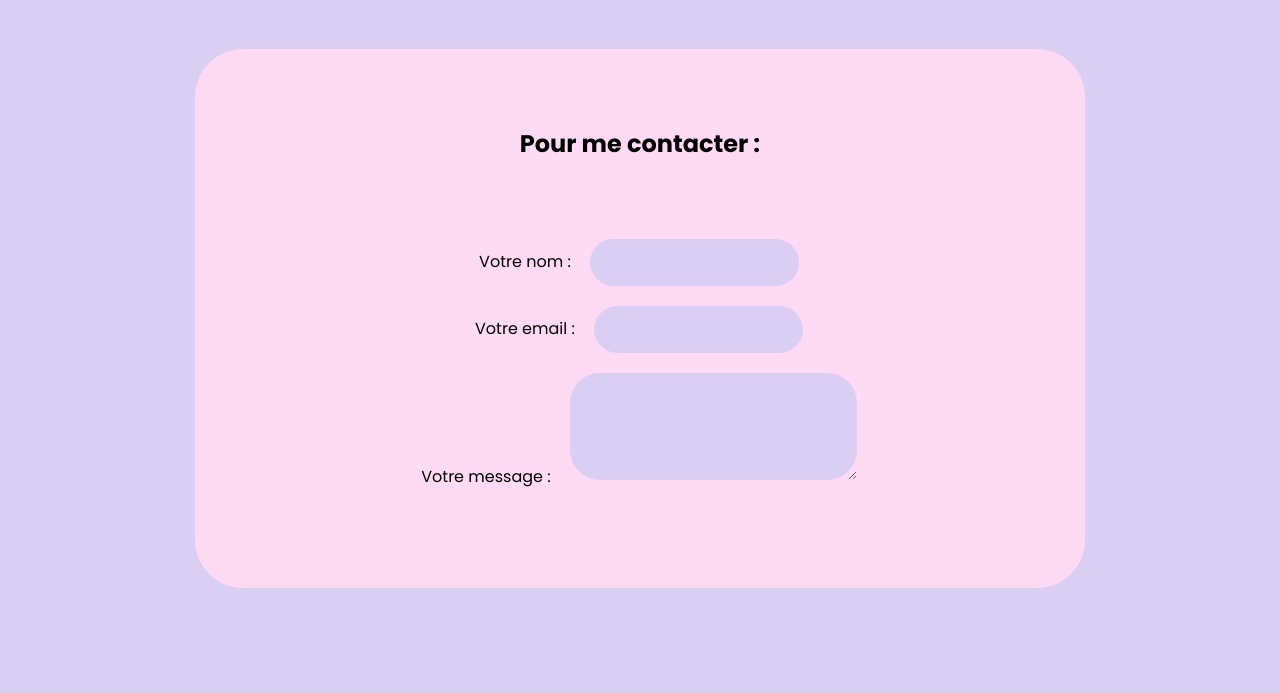
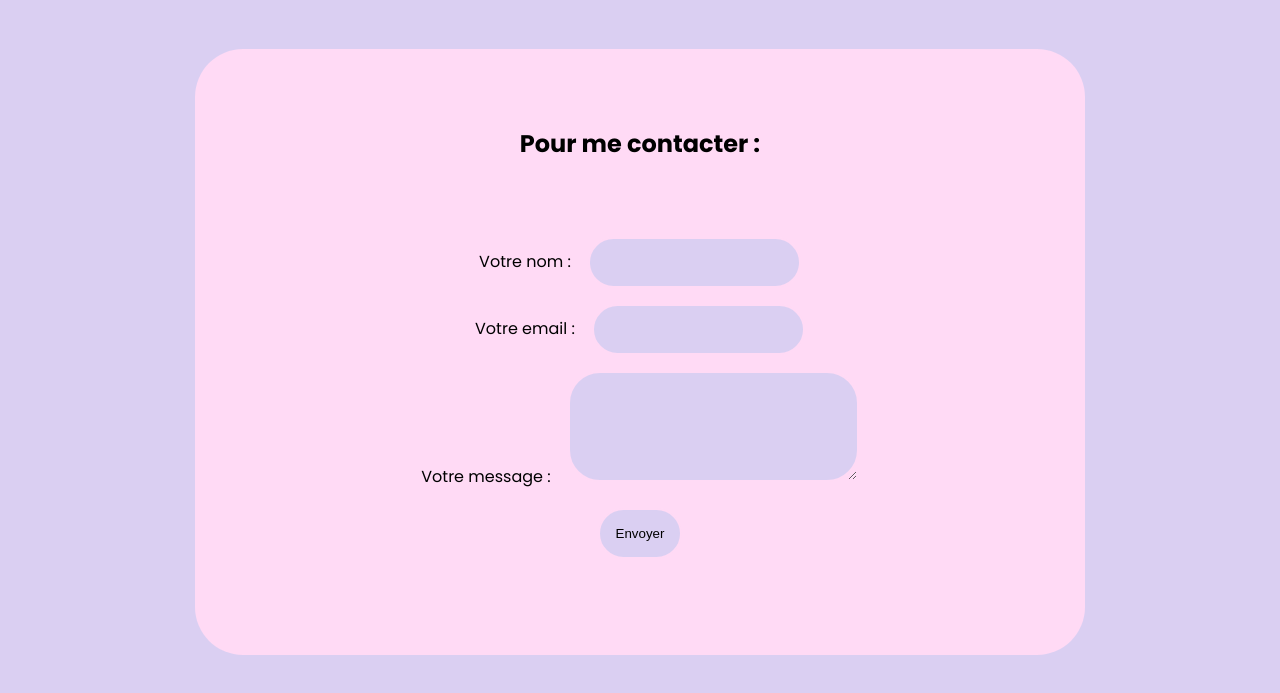
Before and after one commit to emilourichelme/portfolioMMI, a plain HTML site: page index.html in a window 1280 px wide. Shown: the part 3038-3731 px from the top of the page. Drawn offline with Linux system fonts and the light colour scheme.

Commit message:
Update index.html

```diff
--- a/index.html
+++ b/index.html
@@ -186,6 +186,9 @@
             <label for="message">Votre message :</label>
             <textarea name="message" id="message" cols="30" rows="5"></textarea>
           </div>
+          <div class="form-control">
+            <input type="submit" value="Envoyer" />
+          </div>
         </form>
       </div>
     </section>
```
